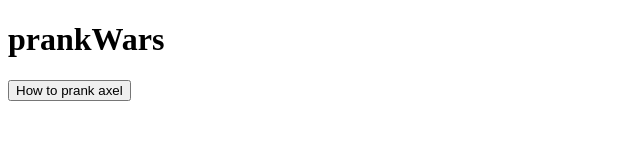
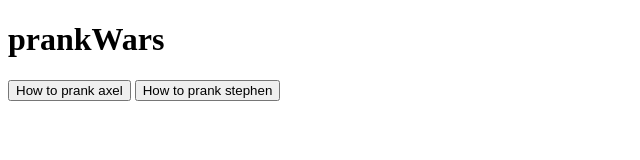
Before and after one commit to foofibros/prankWars, a plain HTML site: page index.html in a window 1280 px wide. Shown: the whole page, without its empty margins (0-640 px from the left). Drawn offline with Linux system fonts and the light colour scheme.

Commit message:
how to prank stephen

```diff
--- a/index.html
+++ b/index.html
@@ -3,5 +3,6 @@
 <body>
 <h1>prankWars</h1>
 <button type="button" onclick="alert('to prank axel, please edit axel.html')">How to prank axel</button>
+<button type="button" onclick="alert('to prank stephen please edit stephen.html')">How to prank stephen</button>
 </body>
 </html>
```
Also changed, not shown: 1 other file.
